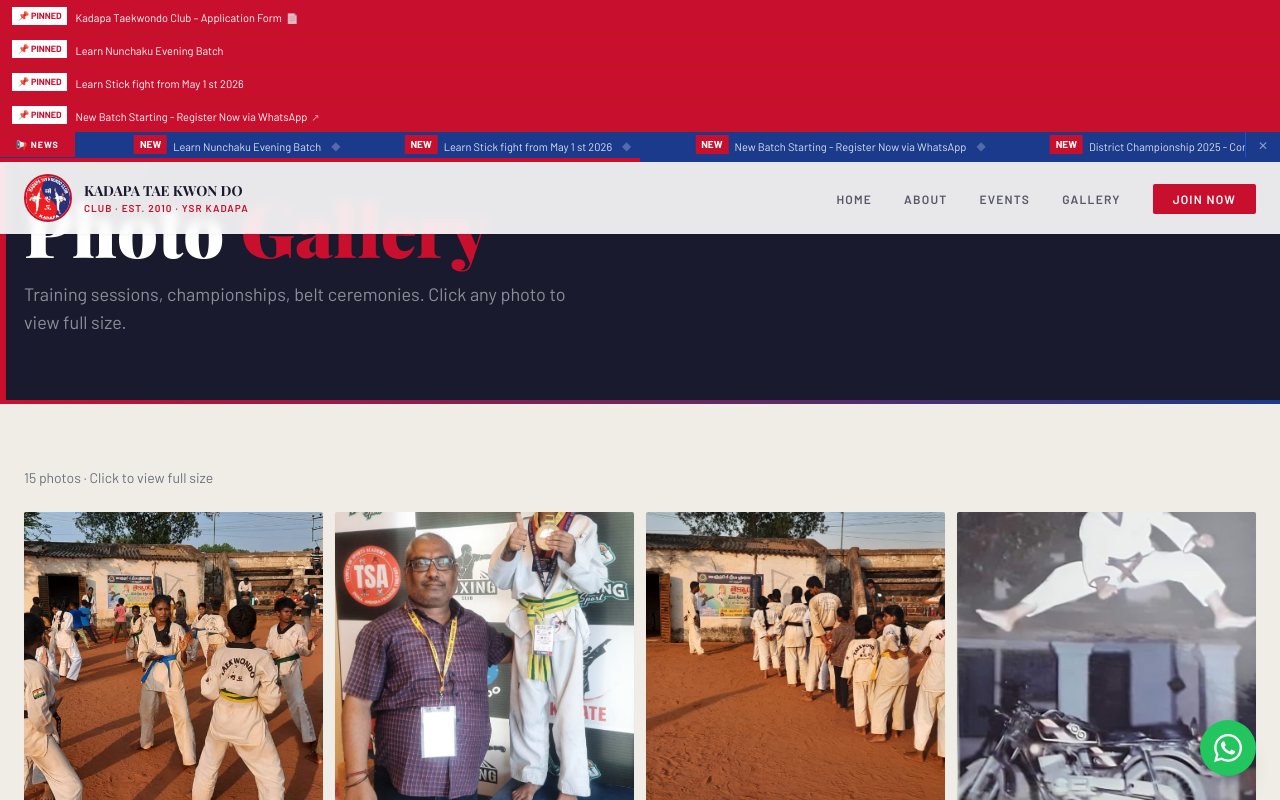
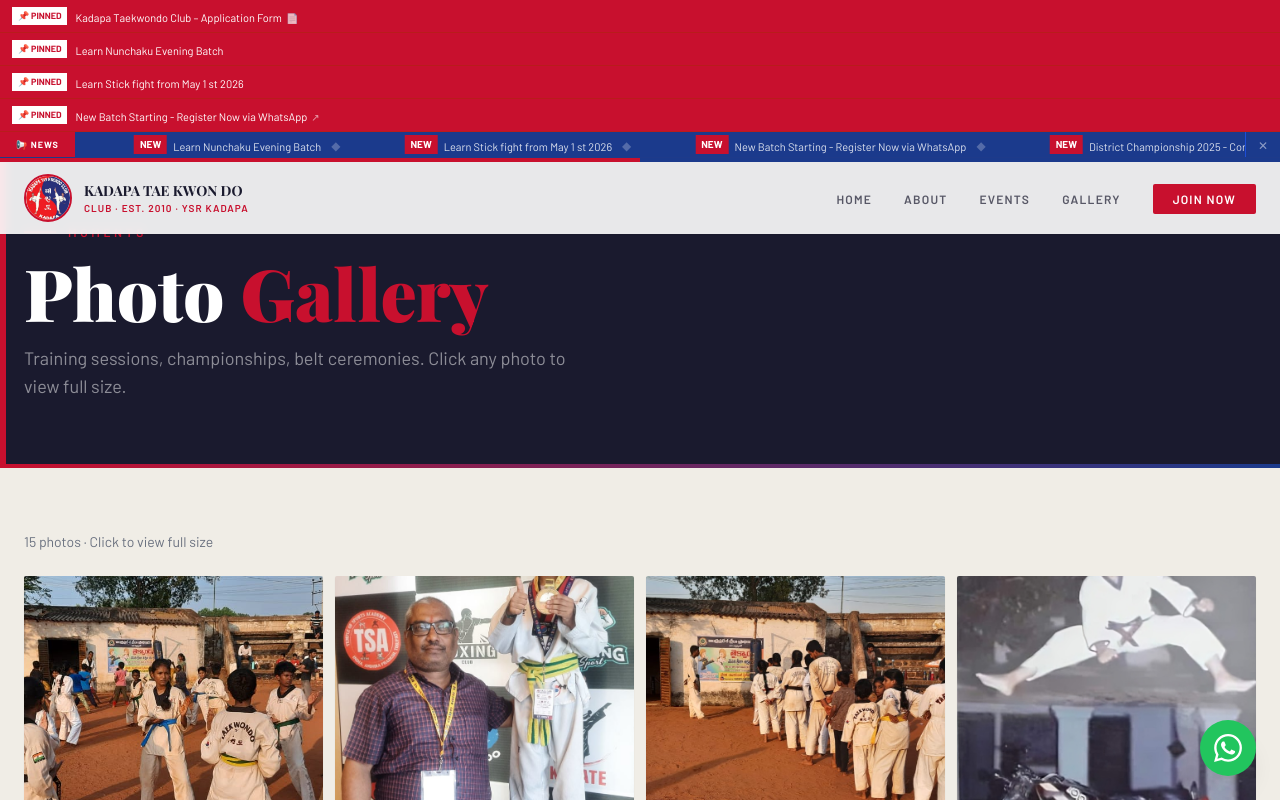
Before and after one commit to mahendrapro/kadapa-tkd, a Next.js app: page /gallery in a window 1280 px wide. Shown: the top 800 px of the page. Built offline with nearby package versions, Linux system fonts and the light colour scheme.

Commit message:
Update page.tsx

```diff
--- a/src/app/gallery/page.tsx
+++ b/src/app/gallery/page.tsx
@@ -1,16 +1,19 @@
 import { getGallery } from '@/lib/content';
 import GalleryGrid from '@/components/GalleryGrid';
+import type { Metadata } from 'next';
 
-export const metadata = {
+export const metadata: Metadata = {
   title: 'Gallery | Kadapa Tae Kwon Do Club',
   description: 'Photo gallery of training, championships, and events.',
 };
 
 export default function GalleryPage() {
   const gallery = getGallery();
+
   return (
     <>
-      <section className="pt-40 pb-16 px-6 bg-brand-dark relative overflow-hidden">
+      {/* Hero header — pt-56 to clear announcement bars + navbar */}
+      <section className="pt-56 pb-16 px-6 bg-brand-dark relative overflow-hidden">
         <div className="absolute left-0 top-0 bottom-0 w-1.5 bg-brand-red" />
         <div className="relative z-10 max-w-7xl mx-auto">
           <div className="flex items-center gap-3 mb-4">
@@ -25,15 +28,14 @@ export default function GalleryPage() {
           </p>
         </div>
       </section>
+
       <div className="h-1 bg-gradient-to-r from-brand-red to-brand-blue" />
 
       <section className="py-16 px-4 md:px-6 bg-brand-gray">
         <div className="max-w-7xl mx-auto">
-          {gallery.length > 0 && (
-            <div className="mb-6 text-brand-muted font-body text-sm">
-              {gallery.length} photos · Click to view full size
-            </div>
-          )}
+          <div className="mb-6 text-brand-muted font-body text-sm">
+            {gallery.length} photos · Click to view full size
+          </div>
           <GalleryGrid items={gallery} />
         </div>
       </section>
@@ -45,9 +47,11 @@ export default function GalleryPage() {
           <p className="text-brand-muted font-body text-sm mb-6">
             Send photos via WhatsApp and we will add them to our gallery.
           </p>
-          <a href="https://wa.me/918522833600?text=Hello%20Sir,%20I%20want%20to%20share%20photos"
+          <a
+            href="https://wa.me/918522833600?text=Hello%20Sir,%20I%20want%20to%20share%20photos"
             target="_blank" rel="noopener noreferrer"
-            className="inline-flex items-center gap-2 bg-green-600 hover:bg-green-500 text-white font-body font-semibold uppercase tracking-widest text-xs px-8 py-4 transition-colors">
+            className="inline-flex items-center gap-2 bg-green-600 hover:bg-green-500 text-white font-body font-semibold uppercase tracking-widest text-xs px-8 py-4 transition-colors"
+          >
             Send via WhatsApp
           </a>
         </div>
```
